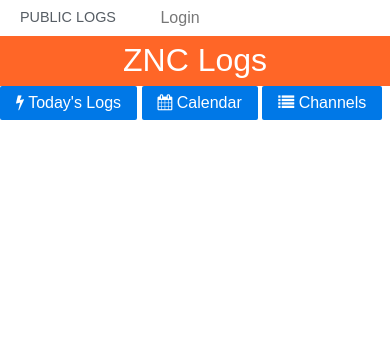
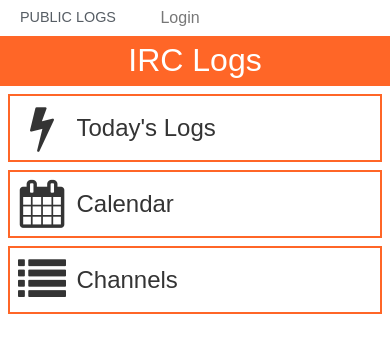
Before and after one commit to kennydo/irc-log-viewer, a Flask app: page /logs/ in a window 390 px wide. Shown: the top 353 px of the page. Run offline with Flask 2, Linux system fonts and the light colour scheme; some libraries are stand-ins or nearby versions.

Commit message:
mobile index page styling

```diff
--- a/irclogviewer/logs/templates/index.html
+++ b/irclogviewer/logs/templates/index.html
@@ -1,24 +1,24 @@
 {% extends "layout.html" %}
 
-{% block title %}ZNC Logs{% endblock %}
+{% block title %}IRC Logs{% endblock %}
 
 {% block content %}
-<div class="pure-u-1">
-    <h1>ZNC Logs</h1>
-</div>
+<div class="pure-u-1" id="content">
+    <h1>IRC Logs</h1>
 
-<div class="pure-u-1">
-    <a href="{{ url_for('.list_channels', date='today') }}" class="pure-button pure-button-primary">
+    <div id="index-buttons">
+        <a href="{{ url_for('.list_channels', date='today') }}">
             <i class="fa fa-bolt"></i>
-        Today's Logs
+            <span>Today's Logs</span>
         </a>
-    <a href="{{ url_for('.show_calendar') }}" class="pure-button pure-button-primary">
+        <a href="{{ url_for('.show_calendar') }}">
             <i class="fa fa-calendar"></i>
-        Calendar
+            <span>Calendar</span>
         </a>
-    <a href="{{ url_for('.list_channels') }}" class="pure-button pure-button-primary">
+        <a href="{{ url_for('.list_channels') }}">
             <i class="fa fa-list"></i>
-        Channels
+            <span>Channels</span>
         </a>
     </div>
+</div>
 {% endblock %}
--- a/irclogviewer/static/css/style.css
+++ b/irclogviewer/static/css/style.css
@@ -16,10 +16,10 @@
     margin: 0.2em 0;
     color: rgba(1, 1, 1, 0.9);
 }
-.content {
+#content{
     max-width: 960px;
+    display: block;
     margin: 0 auto;
-    background: #fff;
 }
 .temporal-navigation{
     margin: 0.5em 0;
@@ -47,6 +47,53 @@
         margin-right: 0;
     }
 }
+
+/*
+ * Index page styling
+ */
+#index-buttons{
+    margin-top: 0.5em;
+}
+#index-buttons a, #index-buttons a:visited, #index-buttons a:active{
+    border: 2px solid rgb(255, 102, 39);
+    display: block;
+    text-align: center;
+    margin: 0 0.5em 0.5em 0.5em;
+    padding: 0.5em;
+    text-align: left;
+    text-decoration: none;
+    color: rgba(1, 1, 1, 0.8);
+}
+#index-buttons a:hover{
+    background: rgb(255, 102, 39);
+    color: white;
+}
+#index-buttons i.fa{
+    font-size: 3em;
+    display: inline-block;
+    width: 1em;
+    height: 1em;
+    text-align: center;
+}
+#index-buttons span{
+    display: inline-block;
+    vertical-align: 0.35em;
+    margin-left: 0.25em;
+    font-size: 1.5em;
+}
+@media screen and (min-width: 960px){
+    #index-buttons a{
+        display: inline-block;
+        width: 32.55%;
+    }
+    #index-buttons i.fa{
+        font-size: 3em;
+        display: block;
+    }
+}
+/*
+ * Channel-listing styling
+ */
 .channel-table{
     width: 100%;
     margin: 0 0 2em 0;
@@ -85,6 +132,11 @@
     color: rgb(255, 102, 39);
     border-bottom: 1px solid rgb(255, 102, 39);
 }
+
+/*
+ * Log styling
+ */
+
 .log-table{
     margin: 0.5em 0 1.5em 0;
 }
```
Also changed, not shown: irclogviewer/logs/templates/channels.html (+5 -5 lines). Lines whose indentation alone changed are shown as unchanged.
